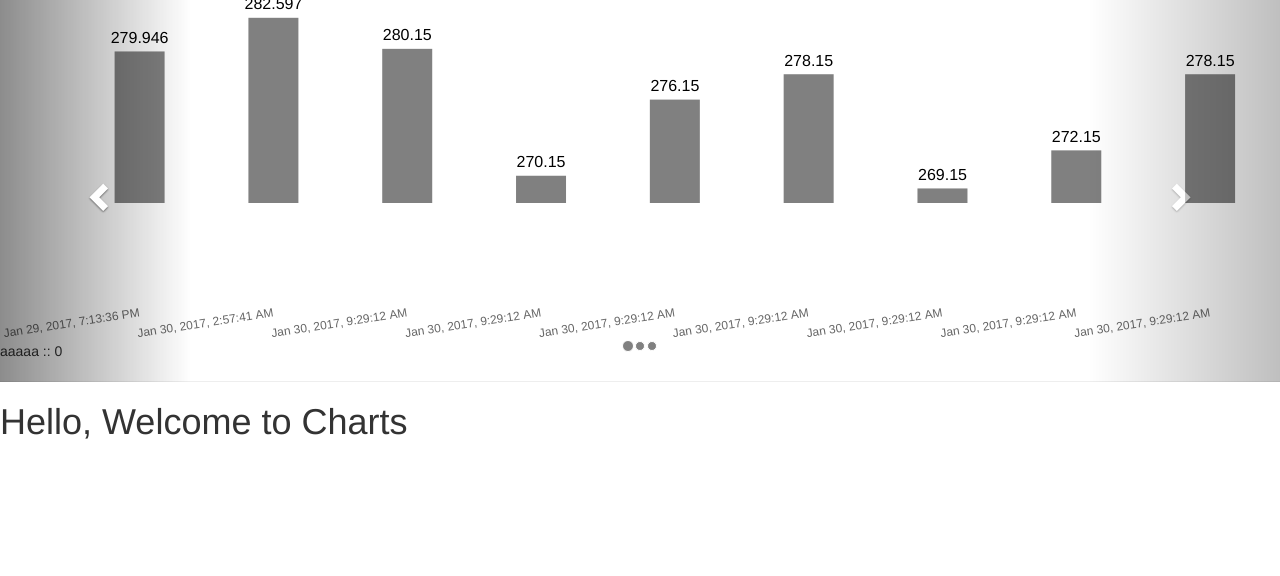
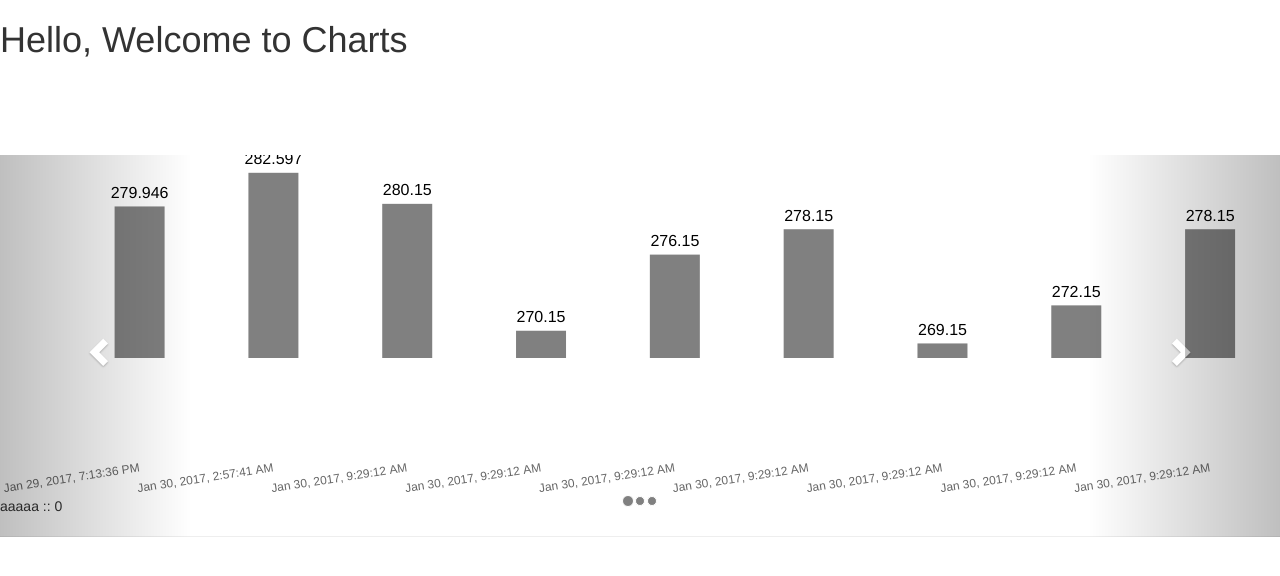
Before and after one commit to vamsiarisetti/Angular-Demo, an Angular app: page / in a window 1280 px wide. Shown: the top 576 px of the page. Built offline with nearby package versions, Linux system fonts and the light colour scheme; what @swimlane/ngx-charts, angular4-fusioncharts would draw is missing.

Commit message:
jenkins auto trigger demo

```diff
--- a/src/app/app.component.html
+++ b/src/app/app.component.html
@@ -1,3 +1,11 @@
+<div>
+    <h1>Hello, Welcome to Charts</h1>
+
+    <div *ngIf="chart">
+        <canvas id="canvas" height="80">{{ chart }}</canvas>
+    </div>
+</div>
+
 <div id="myCarousel" class="carousel slide myCarousel" data-interval="false" data-ride="carousel">
     <ol class="carousel-indicators">
         <li data-target="#myCarousel" data-slide-to="0" class="active" style="background: grey;"></li>
@@ -34,49 +42,6 @@
 </div>
 
 
-<!--  -->
-
-<!-- <ngb-carousel *ngIf="images" style="background: grey; align-self: center;">
-    <ng-template ngbSlide>
-        <img [src]="images[0]" alt="Random first slide">
-        <div class="carousel-caption">
-            <h3>First slide label</h3>
-            <p>Nulla vitae elit libero, a pharetra augue mollis interdum.</p>
-        </div>
-    </ng-template>
-    <ng-template ngbSlide>
-        <img [src]="images[1]" alt="Random second slide">
-        <div class="carousel-caption">
-            <h3>Second slide label</h3>
-            <p>Lorem ipsum dolor sit amet, consectetur adipiscing elit.</p>
-        </div>
-    </ng-template>
-    <ng-template ngbSlide>
-        <img [src]="images[2]" alt="Random third slide">
-        <div class="carousel-caption">
-            <h3>Third slide label</h3>
-            <p>Praesent commodo cursus magna, vel scelerisque nisl consectetur.</p>
-        </div>
-    </ng-template>
-    <ng-template ngbSlide>
-        <canvas id="canvas" height="80"></canvas>
-        <div class="carousel-caption">
-            <h3>Fourth slide label</h3>
-            <p>Fourth Praesent commodo cursus magna, vel scelerisque nisl consectetur.</p>
-        </div>
-    </ng-template>
-</ngb-carousel> -->
-
-<!--  -->
-
-<div>
-    <h1>Hello, Welcome to Charts</h1>
-
-    <div *ngIf="chart">
-        <canvas id="canvas" height="80">{{ chart }}</canvas>
-    </div>
-</div>
-
 <!--
     npm install rxjs
     npm install rxjs-compat
```
